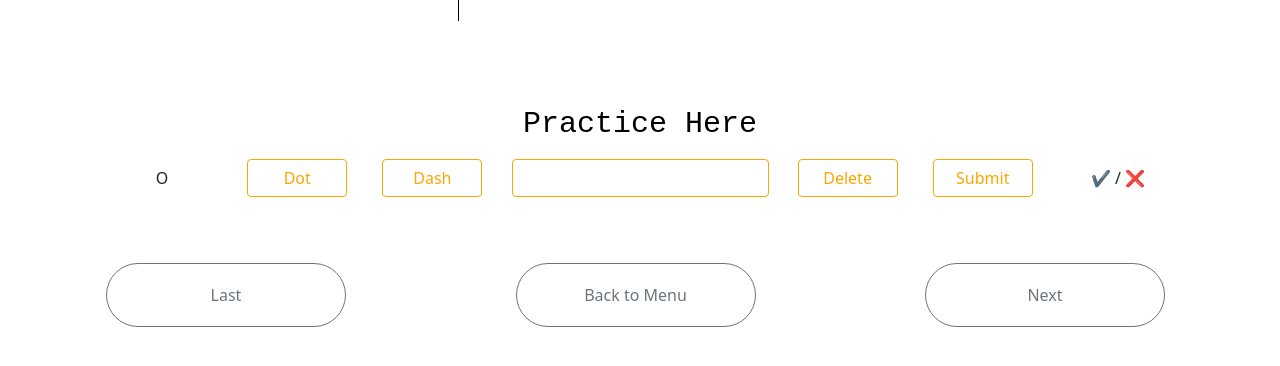
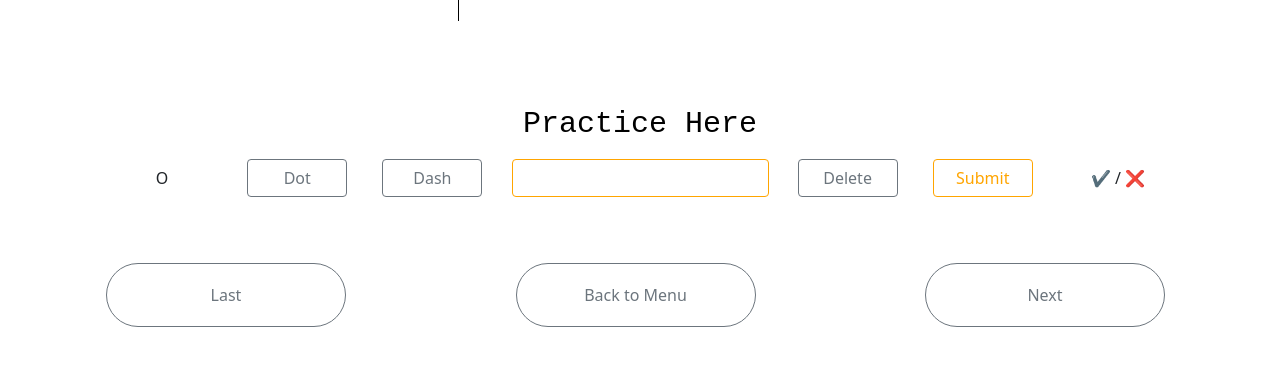
Before and after one commit to Jiaxin-yyjx/MorseCode, a Flask app: page /wordlearning/1 in a window 1280 px wide. Shown: the part 338-704 px from the top of the page. Run offline with Flask 3, Linux system fonts and the light colour scheme; some libraries are stand-ins or nearby versions.

Commit message:
button gray

```diff
--- a/templates/learn/wordlearning.html
+++ b/templates/learn/wordlearning.html
@@ -55,16 +55,16 @@
                     {{letter}}
                 </div>
                 <div class="col">
-                    <button class="buttonsize dot btn btn-orange-outline">Dot</button>
+                    <button class="buttonsize dot btn btn-outline-secondary">Dot</button>
                 </div>
                 <div class="col">
-                    <button class="buttonsize dash btn btn-orange-outline">Dash</button>
+                    <button class="buttonsize dash btn btn-outline-secondary">Dash</button>
                 </div>
                 <div class="col">
                     <input type="text" class="inputField btn orangeinput" readonly>
                 </div>
                 <div class="col">
-                    <button class="buttonsize delete btn btn-orange-outline">Delete</button>
+                    <button class="buttonsize delete btn btn-outline-secondary">Delete</button>
                 </div>
                 <div class="col">
                     <button class="buttonsize submit btn btn-orange-outline">Submit</button>
```
